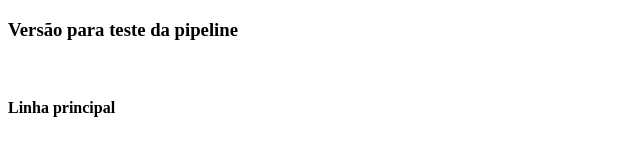
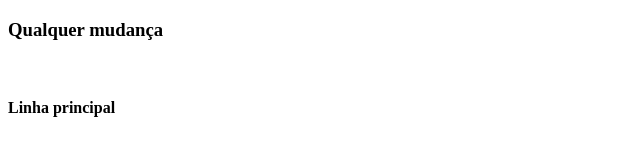
Before and after one commit to cjzini/cjzini.github.io, a plain HTML site: page index.html in a window 1280 px wide. Shown: the top 160 px of the page, without its empty margins (0-640 px from the left). Drawn offline with Linux system fonts and the light colour scheme.

Commit message:
outra modificacao

```diff
--- a/index.html
+++ b/index.html
@@ -5,7 +5,7 @@
     <title>Claudio Zini</title>
 </head>
 <body>
-    <h3>Versão para teste da pipeline</h3>
+    <h3>Qualquer mudança</h3>
 </br>
 <h4>Linha principal</h4>
 </br>
```
